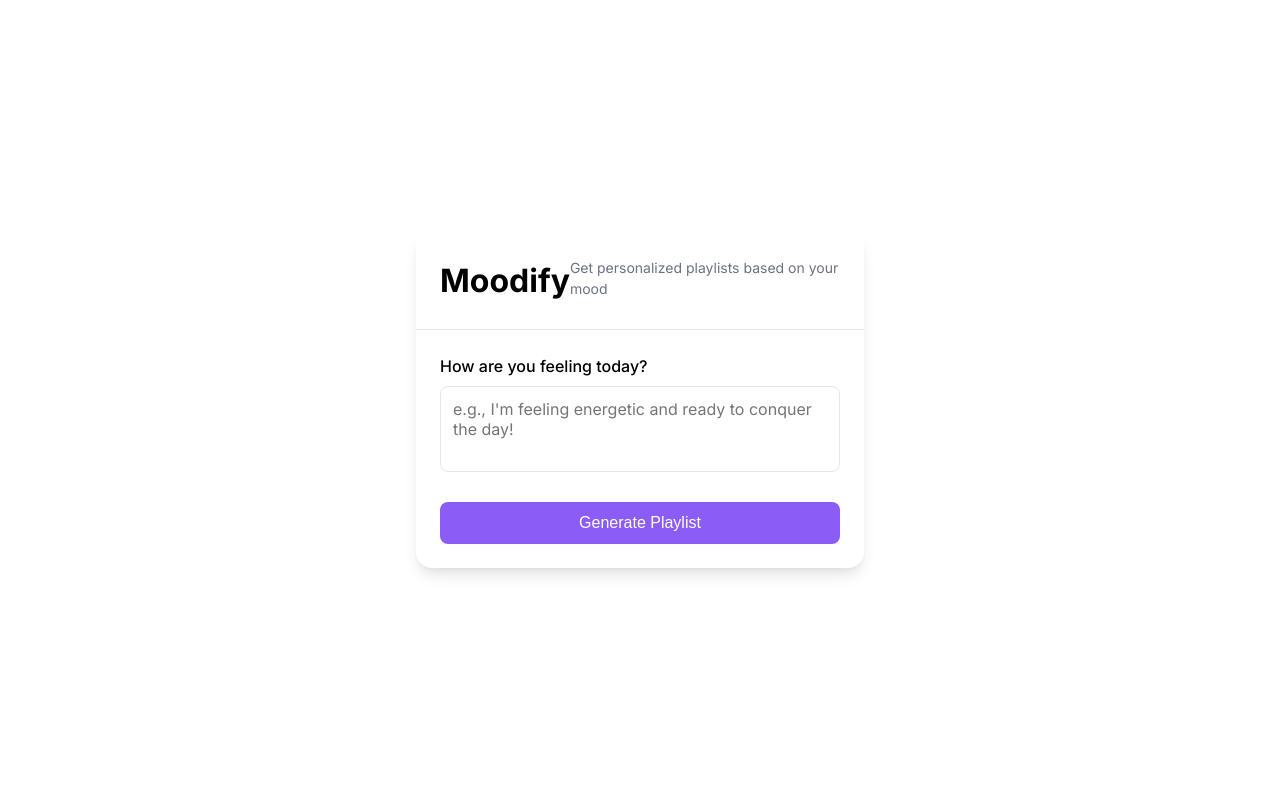
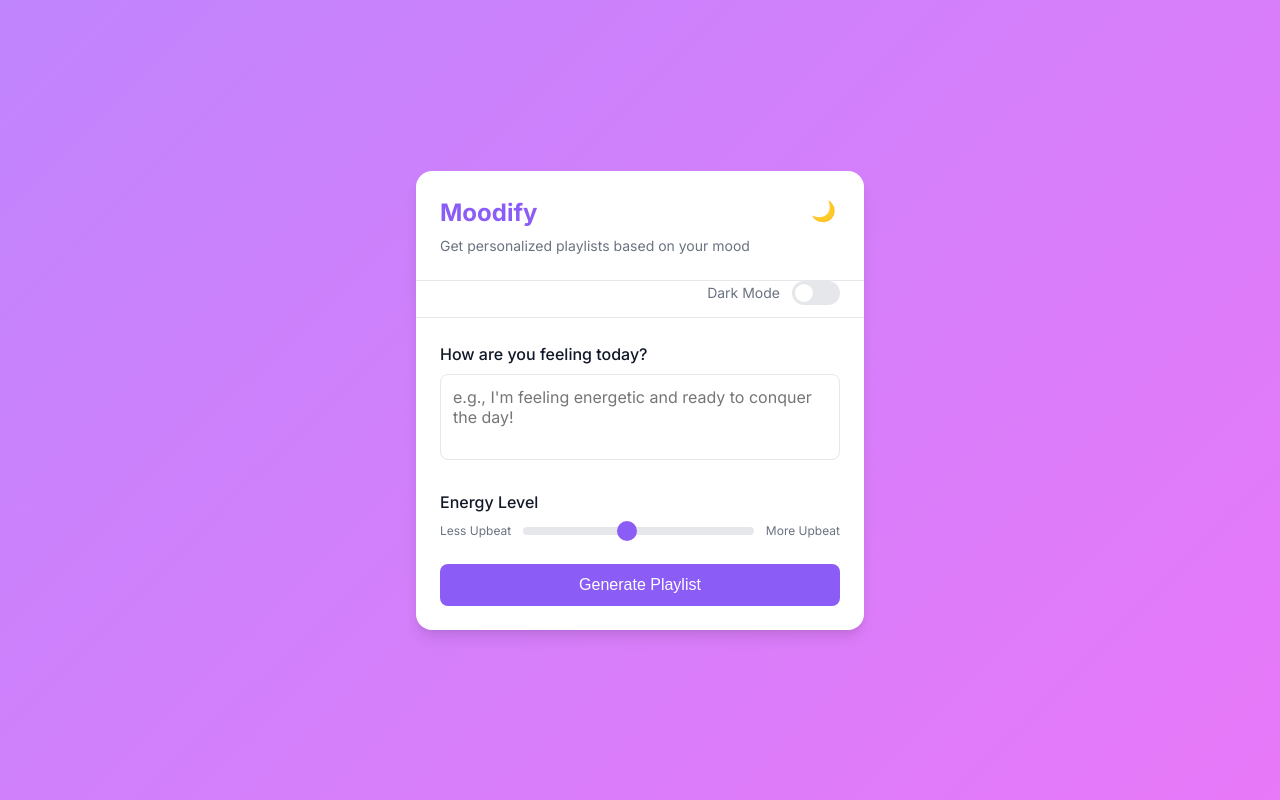
Before and after one commit to NicolasFeng597/HackPrinceton, a Flask app: page / in a window 1280 px wide. Run offline with Flask 3, Linux system fonts and the light colour scheme.

Commit message:
Update index.html

```diff
--- a/templates/index.html
+++ b/templates/index.html
@@ -1,39 +1,81 @@
-
 <!DOCTYPE html>
 <html lang="en">
 <head>
   <meta charset="UTF-8">
   <meta name="viewport" content="width=device-width, initial-scale=1.0">
   <title>Moodify - Mood-based Playlists</title>
-  <link rel="stylesheet" href="static/style.css">
+  <link rel="stylesheet" href="style.css">
   <link rel="stylesheet" href="https://fonts.googleapis.com/css2?family=Inter:wght@400;500;600;700&display=swap">
 </head>
-<body>
+<body class="light-mode">
   <main class="container">
     <div class="card">
       <header class="header">
-        <h1>Moodify</h1>
-        <p class="subtitle">Get personalized playlists based on your mood</p>
+        <div class="header-content">
+          <h1>Moodify</h1>
+          <p class="subtitle">Get personalized playlists based on your mood</p>
+        </div>
+        <button id="theme-toggle" class="theme-toggle" aria-label="Toggle dark mode">
+          <span class="theme-toggle-icon">🌙</span>
+        </button>
       </header>
 
-      <!-- Mood Input Section -->
+      <div class="dark-mode-toggle-container">
+        <span class="dark-mode-label">Dark Mode</span>
+        <label class="switch">
+          <input type="checkbox" id="dark-mode-toggle">
+          <span class="slider round"></span>
+        </label>
+      </div>
+
+      <!-- Input View -->
       <div id="input-view" class="view active">
         <div class="form-group">
           <label for="mood-input">How are you feeling today?</label>
-          <textarea id="mood-input" placeholder="e.g., I'm feeling energetic and ready to conquer the day!" rows="3"></textarea>
+          <textarea
+            id="mood-input"
+            placeholder="e.g., I'm feeling energetic and ready to conquer the day!"
+            rows="3"
+          ></textarea>
         </div>
+
+        <div class="form-group">
+          <label for="energy-slider">Energy Level</label>
+          <div class="slider-container">
+            <span class="slider-label">Less Upbeat</span>
+            <input
+              type="range"
+              id="energy-slider"
+              min="1"
+              max="10"
+              value="5"
+              aria-label="Energy level"
+            >
+            <span class="slider-label">More Upbeat</span>
+          </div>
+        </div>
+
         <button id="generate-btn" class="btn btn-primary">Generate Playlist</button>
       </div>
 
-      <!-- Playlist Display Section -->
-      <div id="playlist-view" class="view" style="display: none;">
-        <h2>Your Personalized Playlist</h2>
-        <p id="mood-description"></p>
-        <ul id="playlist-items"></ul>
-        <button id="back-btn" class="btn btn-secondary">Back</button>
+      <!-- Playlist View -->
+      <div id="playlist-view" class="view">
+        <div class="playlist-header">
+          <h2>Your Personalized Playlist</h2>
+          <p id="mood-description" class="mood-description"></p>
+        </div>
+
+        <ul id="playlist-items" class="playlist-items">
+          <!-- Playlist items will be generated here -->
+        </ul>
+
+        <div class="button-group">
+          <button id="back-btn" class="btn btn-secondary">Back</button>
+          <button id="regenerate-btn" class="btn btn-primary">Regenerate</button>
+        </div>
       </div>
     </div>
   </main>
-  <script src="static/script.js"></script>
+  <script src="script.js"></script>
 </body>
 </html>
```
